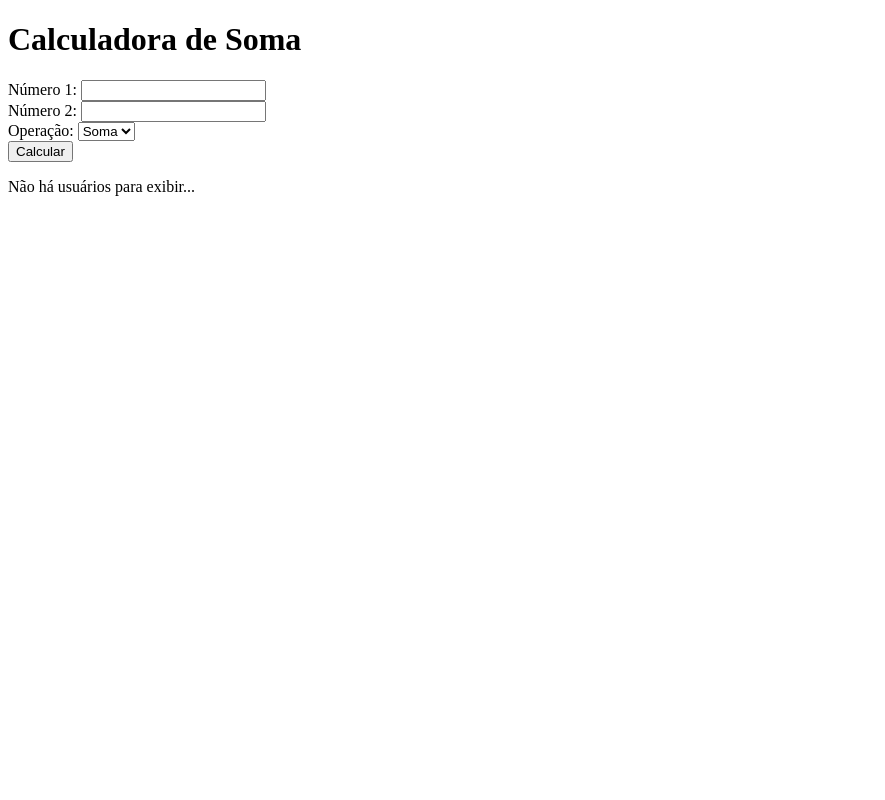
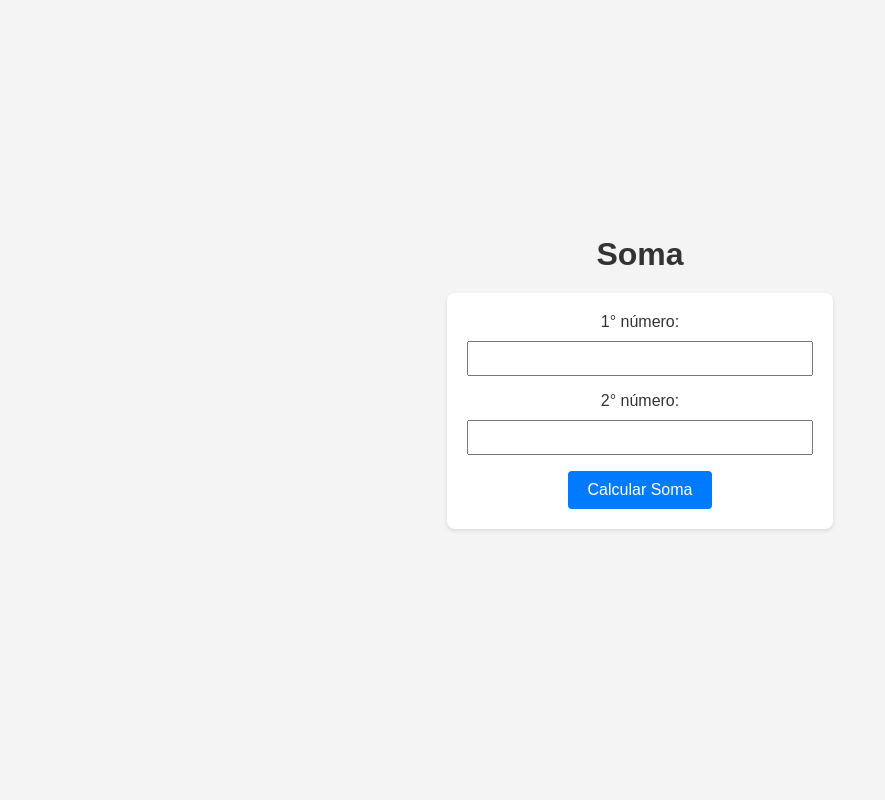
Before and after one commit to Davi-Garcia-Bosso/primeiro-projeto, a Node server app: template src/views/index.ejs in a window 1280 px wide. Shown: the whole page, without its empty margins (0-885 px from the left). Run offline with Node 20, Linux system fonts and the light colour scheme; the template is opened without the code that fills it, so the values that code supplies are empty; some libraries are stand-ins or nearby versions.

Commit message:
Projeto_nodejs

```diff
--- a/modules/express.js
+++ b/modules/express.js
@@ -82,6 +82,13 @@ app.delete("/users/:id", async (req, res) => {
   }
 });
 
+app.get("/calcularSoma", (req, res) => {
+  const num1 = parseFloat(req.query.num1);
+  const num2 = parseFloat(req.query.num2);
+  const resultado = num1 + num2;
+  res.json({ resultado });
+});
+
 const port = 8080;
 
 app.listen(port, () => console.log(`Rodando com express na porta ${port}!`));
--- a/src/views/index.ejs
+++ b/src/views/index.ejs
@@ -1,16 +1,98 @@
+<!-- index.ejs -->
 <!DOCTYPE html>
-<html lang="en">
-  <%- include('./partials/head.ejs') %>
+<html lang="pt-br">
+  <head>
+    <meta charset="UTF-8" />
+    <meta name="viewport" content="width=device-width, initial-scale=1.0" />
+    <title>Calculadora</title>
+    <style>
+      body {
+        font-family: "Arial", sans-serif;
+        background-color: #f4f4f4;
+        margin: 0;
+        display: flex;
+        flex-direction: column;
+        justify-content: center;
+        align-items: center;
+        height: 100vh;
+      }
+
+      h1 {
+        margin-bottom: 20px;
+        color: #333;
+      }
+
+      form {
+        background-color: #fff;
+        border-radius: 8px;
+        box-shadow: 0 2px 4px rgba(0, 0, 0, 0.1);
+        padding: 20px;
+        text-align: center;
+        margin-bottom: 20px;
+      }
+
+      label {
+        display: block;
+        margin-bottom: 10px;
+        color: #333;
+      }
+
+      input {
+        width: 100%;
+        padding: 8px;
+        margin-bottom: 16px;
+        box-sizing: border-box;
+      }
+
+      button {
+        background-color: #007bff;
+        color: #fff;
+        padding: 10px 20px;
+        border: none;
+        border-radius: 4px;
+        cursor: pointer;
+        font-size: 16px;
+      }
+
+      button:hover {
+        background-color: #0056b3;
+      }
+
+      #resultado {
+        font-size: 18px;
+        color: #333;
+      }
+    </style>
+  </head>
   <body>
-    <%- include('./partials/navbar.ejs') %>
-    <div class="content">
-      <% if (users.length > 0) { %> <% users.forEach(user => { %>
-      <h3 class="title"><%= user.Number_1 %> + <%= user.Number_2 %></h3>
-      =
-      <p><%= user.Result %></p>
-      <% }) %> <% } else { %>
-      <p>Não há usuários para exibir...</p>
-      <% } %>
-    </div>
+    <h1>Soma</h1>
+    <form id="calculadoraForm">
+      <label for="numero1">1° número:</label>
+      <input type="number" id="numero1" required />
+
+      <label for="numero2">2° número:</label>
+      <input type="number" id="numero2" required />
+
+      <button type="button" onclick="calcularSoma()">Calcular Soma</button>
+    </form>
+
+    <p id="resultado"></p>
+
+    <script>
+      function calcularSoma() {
+        const num1 = document.getElementById("numero1").value;
+        const num2 = document.getElementById("numero2").value;
+
+        // Enviar os dados para o servidor
+        fetch(`/calcularSoma?num1=${num1}&num2=${num2}`)
+          .then((response) => response.json())
+          .then((data) => {
+            document.getElementById(
+              "resultado"
+            ).innerText = `Resultado: ${data.resultado}`;
+          })
+          .catch((error) => console.error("Erro:", error));
+      }
+    </script>
   </body>
 </html>
```
